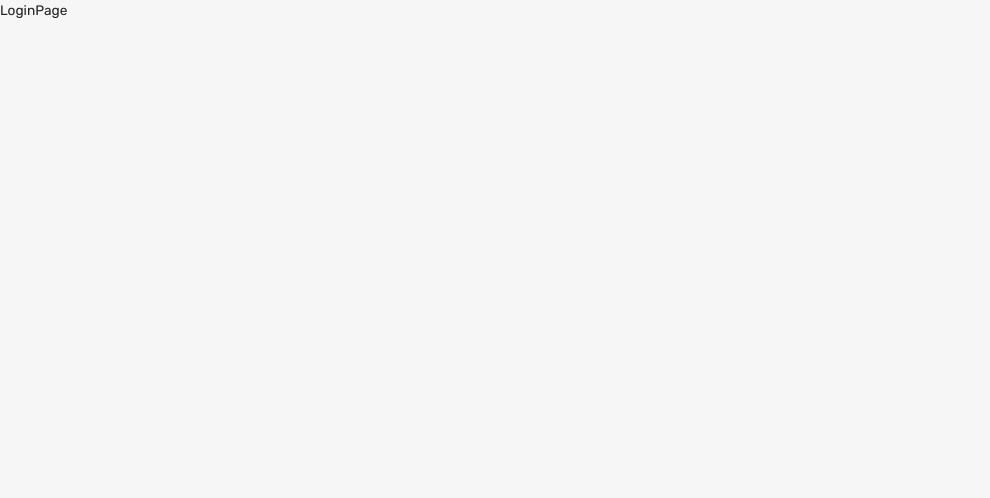
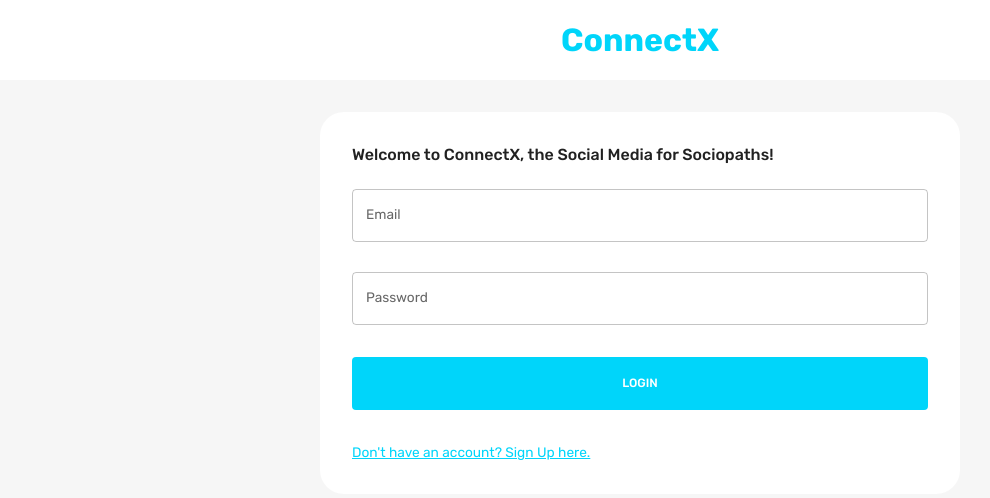
Before and after one commit to Kshitizz04/ConnectX, a React (Create React App) app in the folder fe/: page / in a window 1280 px wide. Shown: the top 498 px of the page, without its empty margins (0-990 px from the left). Built offline with nearby package versions, Linux system fonts and the light colour scheme.

Commit message:
creates login form

```diff
--- a/fe/src/app-state/index.js
+++ b/fe/src/app-state/index.js
@@ -2,7 +2,7 @@
 
 const initialState = {
   mode:'light',
-  user:null,
+  user:{firstName:"fake",lastName:"user"},
   token:null,
   posts: [],
 };
--- a/fe/src/index.js
+++ b/fe/src/index.js
@@ -1,30 +1,37 @@
-import React from 'react';
-import ReactDOM from 'react-dom/client';
-import './index.css';
-import App from './App';
-import {BrowserRouter} from 'react-router-dom';
-import { Provider } from 'react-redux';
-import { configureStore } from '@reduxjs/toolkit';
-import {persistStore, persistReducer, FLUSH, REHYDRATE, PAUSE, PERSIST, PURGE, REGISTER} from "redux-persist";
-import storage from 'redux-persist/lib/storage';
-import { PersistGate } from 'redux-persist/integration/react';
-import authReducer from './app-state/index';
+import React from "react";
+import ReactDOM from "react-dom/client";
+import "./index.css";
+import App from "./App";
+import authReducer from "./app-state";
+import { configureStore } from "@reduxjs/toolkit";
+import { Provider } from "react-redux";
+import {
+  persistStore,
+  persistReducer,
+  FLUSH,
+  REHYDRATE,
+  PAUSE,
+  PERSIST,
+  PURGE,
+  REGISTER,
+} from "redux-persist";
+import storage from "redux-persist/lib/storage";
+import { PersistGate } from "redux-persist/integration/react";
+import { BrowserRouter } from "react-router-dom";
 
 const persistConfig = { key: "root", storage, version: 1 };
 const persistedReducer = persistReducer(persistConfig, authReducer);
-
-
-export const store = configureStore({
+const store = configureStore({
   reducer: persistedReducer,
-  middleware: (getDefaultMiddleware)=>
+  middleware: (getDefaultMiddleware) =>
     getDefaultMiddleware({
-      serializableCheck:{
-        ignoreActions: [FLUSH, REHYDRATE, PAUSE, PERSIST, PURGE, REGISTER],
-      }
-    })
+      serializableCheck: {
+        ignoredActions: [FLUSH, REHYDRATE, PAUSE, PERSIST, PURGE, REGISTER],
+      },
+    }),
 });
 
-const root = ReactDOM.createRoot(document.getElementById('root'));
+const root = ReactDOM.createRoot(document.getElementById("root"));
 root.render(
   <React.StrictMode>
     <BrowserRouter>
--- /dev/null
+++ b/fe/src/pages/loginPage/Form.jsx
@@ -0,0 +1,275 @@
+import { useState } from "react";
+import {
+  Box,
+  Button,
+  TextField,
+  useMediaQuery,
+  Typography,
+  useTheme,
+} from "@mui/material";
+import EditOutlinedIcon from "@mui/icons-material/EditOutlined";
+import { Formik } from "formik";
+import * as yup from "yup";
+import { useNavigate } from "react-router-dom";
+import { useDispatch } from "react-redux";
+import { setLogin } from "app-state";
+import Dropzone from "react-dropzone";
+import FlexBetween from "components/FlexBetween";
+
+const registerSchema = yup.object().shape({
+  firstName: yup.string().required("required"),
+  lastName: yup.string().required("required"),
+  email: yup.string().email("invalid email").required("required"),
+  password: yup.string().required("required"),
+  location: yup.string().required("required"),
+  occupation: yup.string().required("required"),
+  picture: yup.string().required("required"),
+});
+
+const loginSchema = yup.object().shape({
+  email: yup.string().email("invalid email").required("required"),
+  password: yup.string().required("required"),
+});
+
+const initialValuesRegister = {
+  firstName: "",
+  lastName: "",
+  email: "",
+  password: "",
+  location: "",
+  occupation: "",
+  picture: "",
+};
+
+const initialValuesLogin = {
+  email: "",
+  password: "",
+};
+
+const Form = () => {
+  const [pageType, setPageType] = useState("login");
+  const { palette } = useTheme();
+  const dispatch = useDispatch();
+  const navigate = useNavigate();
+  const isNonMobile = useMediaQuery("(min-width:600px)");
+  const isLogin = pageType === "login";
+  const isRegister = pageType === "register";
+
+  const register = async (values, onSubmitProps) => {
+    // this allows us to send form info with image
+    const formData = new FormData();
+    for (let value in values) {
+      formData.append(value, values[value]);
+    }
+    formData.append("picturePath", values.picture.name);
+
+    const savedUserResponse = await fetch(
+      "http://localhost:3001/auth/register",
+      {
+        method: "POST",
+        body: formData,
+      }
+    );
+    const savedUser = await savedUserResponse.json();
+    onSubmitProps.resetForm();
+
+    if (savedUser) {
+      setPageType("login");
+    }
+  };
+
+  const login = async (values, onSubmitProps) => {
+    const loggedInResponse = await fetch("http://localhost:3001/auth/login", {
+      method: "POST",
+      headers: { "Content-Type": "application/json" },
+      body: JSON.stringify(values),
+    });
+    const loggedIn = await loggedInResponse.json();
+    onSubmitProps.resetForm();
+    if (loggedIn) {
+      dispatch(
+        setLogin({
+          user: loggedIn.user,
+          token: loggedIn.token,
+        })
+      );
+      navigate("/home");
+    }
+  };
+
+  const handleFormSubmit = async (values, onSubmitProps) => {
+    if (isLogin) await login(values, onSubmitProps);
+    if (isRegister) await register(values, onSubmitProps);
+  };
+
+  return (
+    <Formik
+      onSubmit={handleFormSubmit}
+      initialValues={isLogin ? initialValuesLogin : initialValuesRegister}
+      validationSchema={isLogin ? loginSchema : registerSchema}
+    >
+      {({
+        values,
+        errors,
+        touched,
+        handleBlur,
+        handleChange,
+        handleSubmit,
+        setFieldValue,
+        resetForm,
+      }) => (
+        <form onSubmit={handleSubmit}>
+          <Box
+            display="grid"
+            gap="30px"
+            gridTemplateColumns="repeat(4, minmax(0, 1fr))"
+            sx={{
+              "& > div": { gridColumn: isNonMobile ? undefined : "span 4" },
+            }}
+          >
+            {isRegister && (
+              <>
+                <TextField
+                  label="First Name"
+                  onBlur={handleBlur}
+                  onChange={handleChange}
+                  value={values.firstName}
+                  name="firstName"
+                  error={
+                    Boolean(touched.firstName) && Boolean(errors.firstName)
+                  }
+                  helperText={touched.firstName && errors.firstName}
+                  sx={{ gridColumn: "span 2" }}
+                />
+                <TextField
+                  label="Last Name"
+                  onBlur={handleBlur}
+                  onChange={handleChange}
+                  value={values.lastName}
+                  name="lastName"
+                  error={Boolean(touched.lastName) && Boolean(errors.lastName)}
+                  helperText={touched.lastName && errors.lastName}
+                  sx={{ gridColumn: "span 2" }}
+                />
+                <TextField
+                  label="Location"
+                  onBlur={handleBlur}
+                  onChange={handleChange}
+                  value={values.location}
+                  name="location"
+                  error={Boolean(touched.location) && Boolean(errors.location)}
+                  helperText={touched.location && errors.location}
+                  sx={{ gridColumn: "span 4" }}
+                />
+                <TextField
+                  label="Occupation"
+                  onBlur={handleBlur}
+                  onChange={handleChange}
+                  value={values.occupation}
+                  name="occupation"
+                  error={
+                    Boolean(touched.occupation) && Boolean(errors.occupation)
+                  }
+                  helperText={touched.occupation && errors.occupation}
+                  sx={{ gridColumn: "span 4" }}
+                />
+                <Box
+                  gridColumn="span 4"
+                  border={`1px solid ${palette.neutral.medium}`}
+                  borderRadius="5px"
+                  p="1rem"
+                >
+                  <Dropzone
+                    acceptedFiles=".jpg,.jpeg,.png"
+                    multiple={false}
+                    onDrop={(acceptedFiles) =>
+                      setFieldValue("picture", acceptedFiles[0])
+                    }
+                  >
+                    {({ getRootProps, getInputProps }) => (
+                      <Box
+                        {...getRootProps()}
+                        border={`2px dashed ${palette.primary.main}`}
+                        p="1rem"
+                        sx={{ "&:hover": { cursor: "pointer" } }}
+                      >
+                        <input {...getInputProps()} />
+                        {!values.picture ? (
+                          <p>Add Picture Here</p>
+                        ) : (
+                          <FlexBetween>
+                            <Typography>{values.picture.name}</Typography>
+                            <EditOutlinedIcon />
+                          </FlexBetween>
+                        )}
+                      </Box>
+                    )}
+                  </Dropzone>
+                </Box>
+              </>
+            )}
+
+            <TextField
+              label="Email"
+              onBlur={handleBlur}
+              onChange={handleChange}
+              value={values.email}
+              name="email"
+              error={Boolean(touched.email) && Boolean(errors.email)}
+              helperText={touched.email && errors.email}
+              sx={{ gridColumn: "span 4" }}
+            />
+            <TextField
+              label="Password"
+              type="password"
+              onBlur={handleBlur}
+              onChange={handleChange}
+              value={values.password}
+              name="password"
+              error={Boolean(touched.password) && Boolean(errors.password)}
+              helperText={touched.password && errors.password}
+              sx={{ gridColumn: "span 4" }}
+            />
+          </Box>
+
+          {/* BUTTONS */}
+          <Box>
+            <Button
+              fullWidth
+              type="submit"
+              sx={{
+                m: "2rem 0",
+                p: "1rem",
+                backgroundColor: palette.primary.main,
+                color: palette.background.alt,
+                "&:hover": { color: palette.primary.main },
+              }}
+            >
+              {isLogin ? "LOGIN" : "REGISTER"}
+            </Button>
+            <Typography
+              onClick={() => {
+                setPageType(isLogin ? "register" : "login");
+                resetForm();
+              }}
+              sx={{
+                textDecoration: "underline",
+                color: palette.primary.main,
+                "&:hover": {
+                  cursor: "pointer",
+                  color: palette.primary.light,
+                },
+              }}
+            >
+              {isLogin
+                ? "Don't have an account? Sign Up here."
+                : "Already have an account? Login here."}
+            </Typography>
+          </Box>
+        </form>
+      )}
+    </Formik>
+  );
+};
+
+export default Form;
--- a/fe/src/pages/loginPage/index.jsx
+++ b/fe/src/pages/loginPage/index.jsx
@@ -1,9 +1,37 @@
 import React from 'react'
+import { Box, Typography, useTheme, useMediaQuery } from "@mui/material";
+import Form from "./Form";
 
 const LoginPage = () => {
+  const theme = useTheme();
+  const isNonMobileScreens = useMediaQuery("(min-width: 1000px)");
   return (
-    <div>LoginPage</div>
-  )
+    <Box>
+      <Box
+        width="100%"
+        backgroundColor={theme.palette.background.alt}
+        p="1rem 6%"
+        textAlign="center"
+      >
+        <Typography fontWeight="bold" fontSize="32px" color="primary">
+          ConnectX
+        </Typography>
+      </Box>
+
+      <Box
+        width={isNonMobileScreens ? "50%" : "93%"}
+        p="2rem"
+        m="2rem auto"
+        borderRadius="1.5rem"
+        backgroundColor={theme.palette.background.alt}
+      >
+        <Typography fontWeight="500" variant="h5" sx={{ mb: "1.5rem" }}>
+          Welcome to ConnectX, the Social Media for Sociopaths!
+        </Typography>
+        <Form />
+      </Box>
+    </Box>
+  );
 }
 
 export default LoginPage
```
Also changed, not shown: fe/src/pages/navbar/index.jsx (+9 -9 lines).
